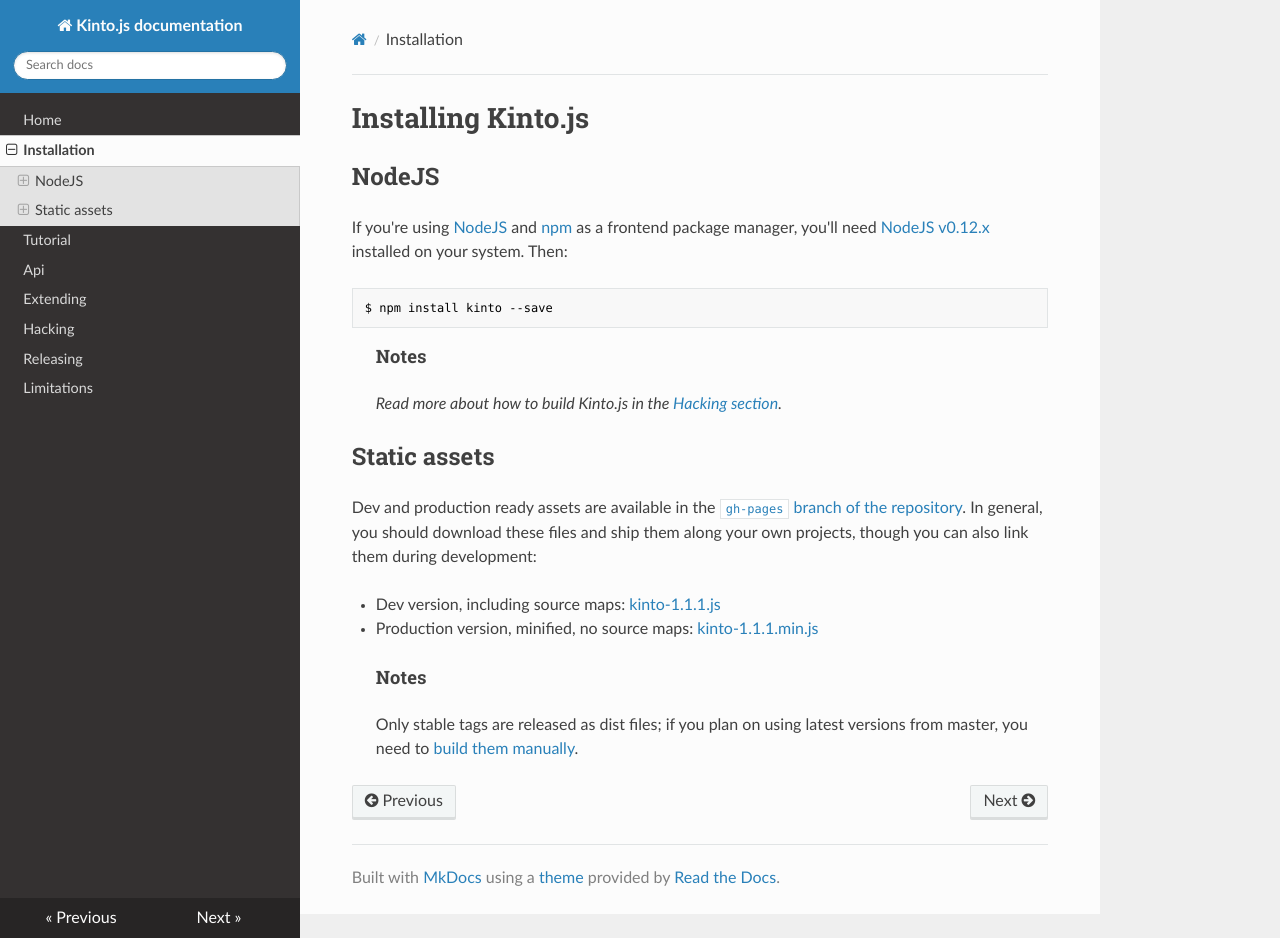
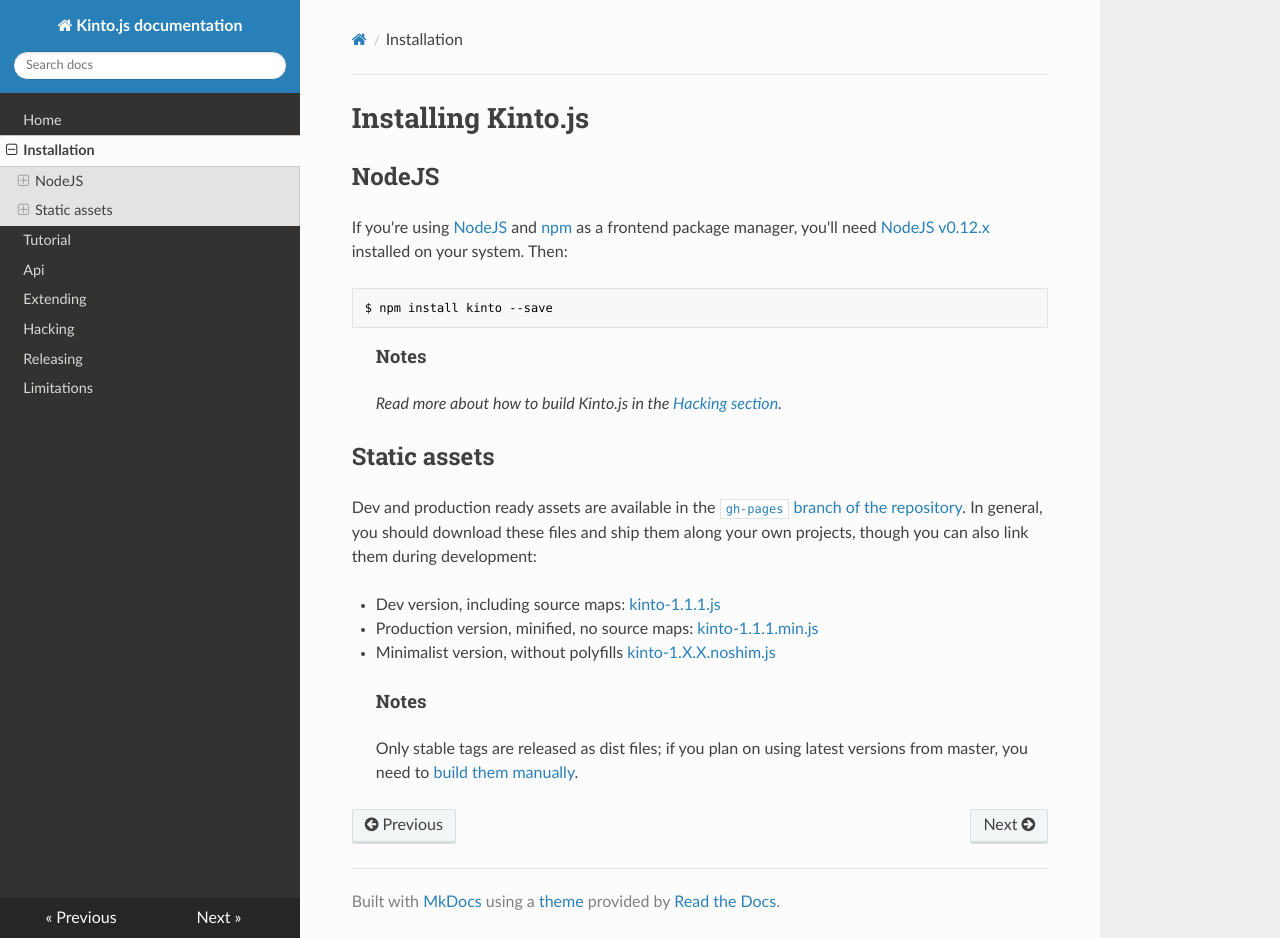
Before and after one commit to Kinto/kinto.js, an MkDocs documentation site: the page built from docs/installation.md, in a window 1280 px wide and 938 px high. Built offline with MkDocs 1.6.1, drawn with Linux system fonts in a browser that asks for light colours; nearby versions of some CDN libraries; old or Windows-style settings are respelled for this version of MkDocs.

Commit message:
Add dist with minimalist version, without polyfills

```diff
--- a/docs/installation.md
+++ b/docs/installation.md
@@ -18,6 +18,7 @@
 
 - Dev version, including source maps: [kinto-1.1.1.js](http://npmcdn.com/kinto@1.1.1/dist/kinto-1.1.1.js)
 - Production version, minified, no source maps: [kinto-1.1.1.min.js](http://npmcdn.com/kinto@1.1.1/dist/kinto-1.1.1.min.js)
+- Minimalist version, without polyfills [kinto-1.X.X.noshim.js](http://npmcdn.com/kinto@1.X.X/dist/kinto-1.X.X.min.js)
 
 > #### Notes
 >
--- a/package.json
+++ b/package.json
@@ -6,8 +6,9 @@
   "scripts": {
     "build": "babel -d lib/ src/",
     "demo": "npm run dist && http-server demo",
-    "dist": "mkdir -p dist && rm -f dist/*.* && npm run dist-dev && npm run dist-prod && npm run dist-fx",
+    "dist": "mkdir -p dist && rm -f dist/*.* && npm run dist-dev && npm run dist-prod && npm run dist-noshim && npm run dist-fx",
     "dist-dev": "browserify -s Kinto -d -e src/index.js -o dist/kinto-$npm_package_version.js -t [ babelify --sourceMapRelative . ]",
+    "dist-noshim": "browserify -s Kinto -g uglifyify --ignore isomorphic-fetch --ignore babel-core/polyfill -e src/index.js -o dist/kinto-$npm_package_version.noshim.js -t [ babelify --sourceMapRelative . ]",
     "dist-prod": "browserify -s Kinto -g uglifyify -e src/index.js -o dist/kinto-$npm_package_version.min.js -t [ babelify --sourceMapRelative . ]",
     "dist-fx": "browserify -s loadKinto -e fx-src/index.js -o temp.jsm -t [ babelify --blacklist regenerator,es6.arrowFunctions ] && mkdir -p dist && cp fx-src/jsm_prefix.js dist/moz-kinto-client.js && cat temp.jsm >> dist/moz-kinto-client.js && rm temp.jsm",
     "publish-demo": "gh-pages -d demo",
```
